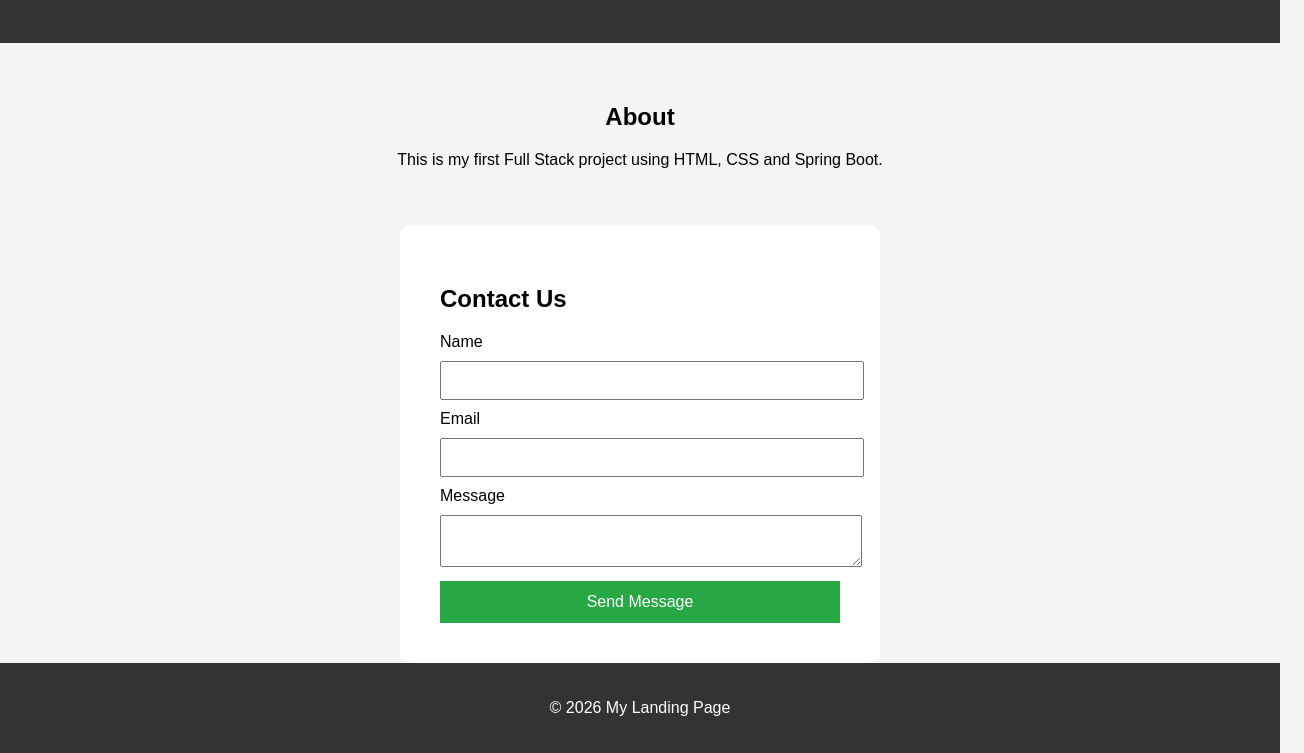
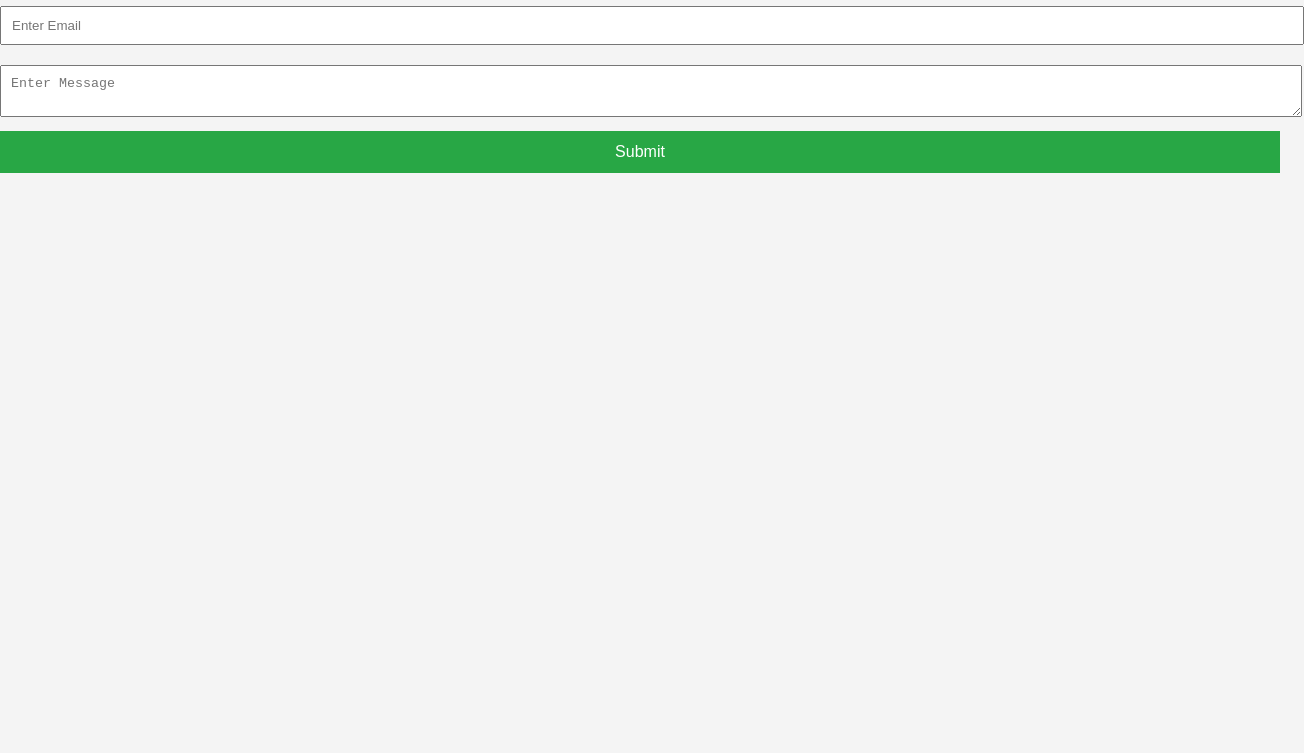
Before and after one commit to Abhi-tech64/springboot-landing-page, a plain HTML site: page index.html in a window 1280 px wide. Shown: the part 131-884 px from the top of the page, 1304 px wide, since content can reach past the window. After the commit the page ends 800 px from the top, so only its background shows below. Drawn offline with Linux system fonts and the light colour scheme.

Commit message:
Change title and add contact form to index.html
Updated the landing page to include a contact form with fields for name, email, and message.

```diff
--- a/index.html
+++ b/index.html
@@ -1,45 +1,23 @@
 <!DOCTYPE html>
 <html>
 <head>
-    <title>My Landing Page</title>
+    <title>Contact Form</title>
     <link rel="stylesheet" href="style.css">
 </head>
 
 <body>
 
-<header>
-    <h1>Welcome to My Website</h1>
-    <p>Full Stack Java Development Project</p>
-</header>
+<h2>Contact Form</h2>
 
-<section class="about">
-    <h2>About</h2>
-    <p>This is my first Full Stack project using HTML, CSS and Spring Boot.</p>
-</section>
+<form action="http://localhost:8080/contact" method="POST">
 
-<section class="contact">
-    <h2>Contact Us</h2>
+    <input type="text" name="name" placeholder="Enter Name" required>
+    <input type="email" name="email" placeholder="Enter Email" required>
+    <textarea name="message" placeholder="Enter Message" required></textarea>
 
-    <form action="http://localhost:8080/contact" method="POST">
+    <button type="submit">Submit</button>
 
-        <label>Name</label>
-        <input type="text" name="name" required>
-
-        <label>Email</label>
-        <input type="email" name="email" required>
-
-        <label>Message</label>
-        <textarea name="message" required></textarea>
-
-        <button type="submit">Send Message</button>
-
-    </form>
-
-</section>
-
-<footer>
-    <p>© 2026 My Landing Page</p>
-</footer>
+</form>
 
 </body>
 </html>
```
